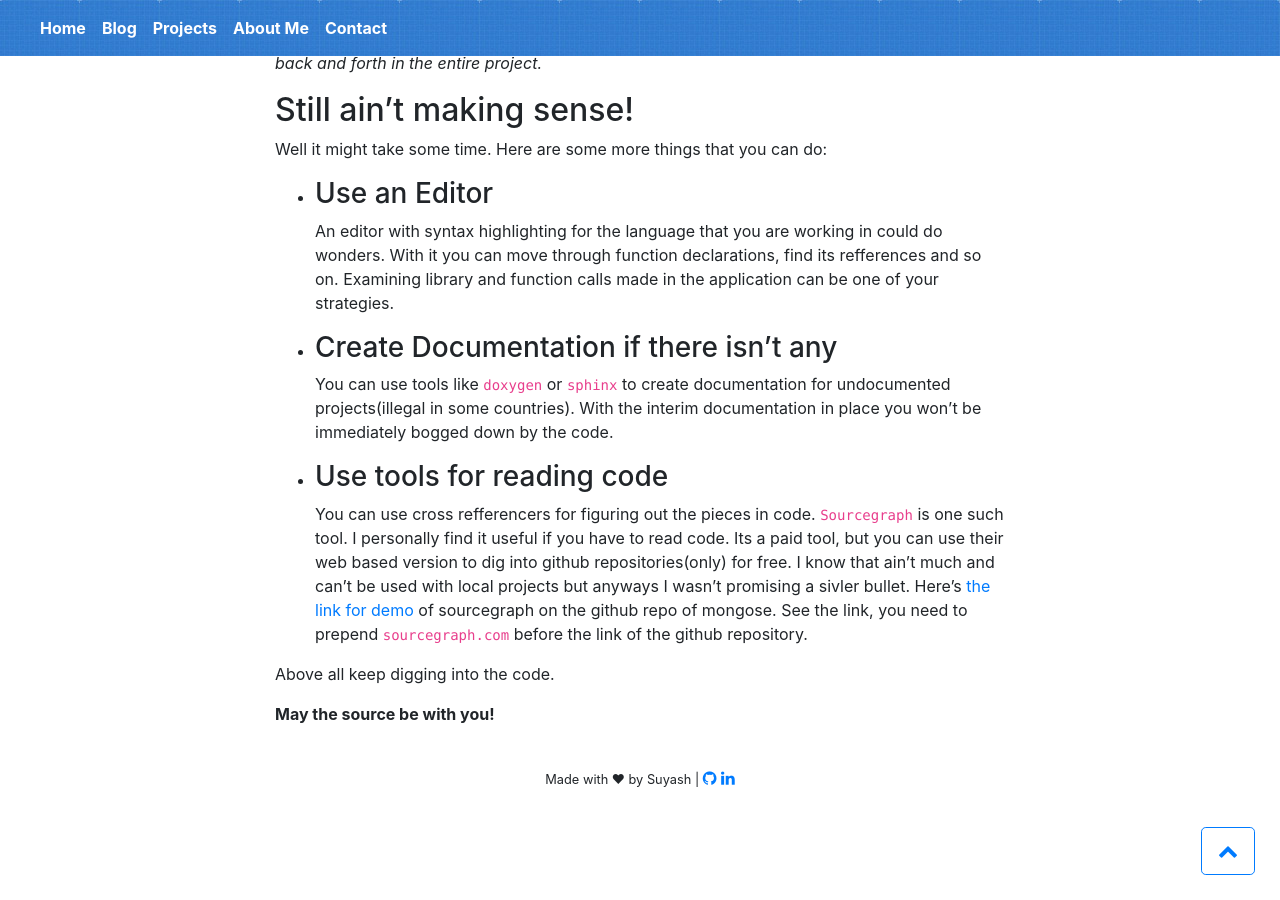
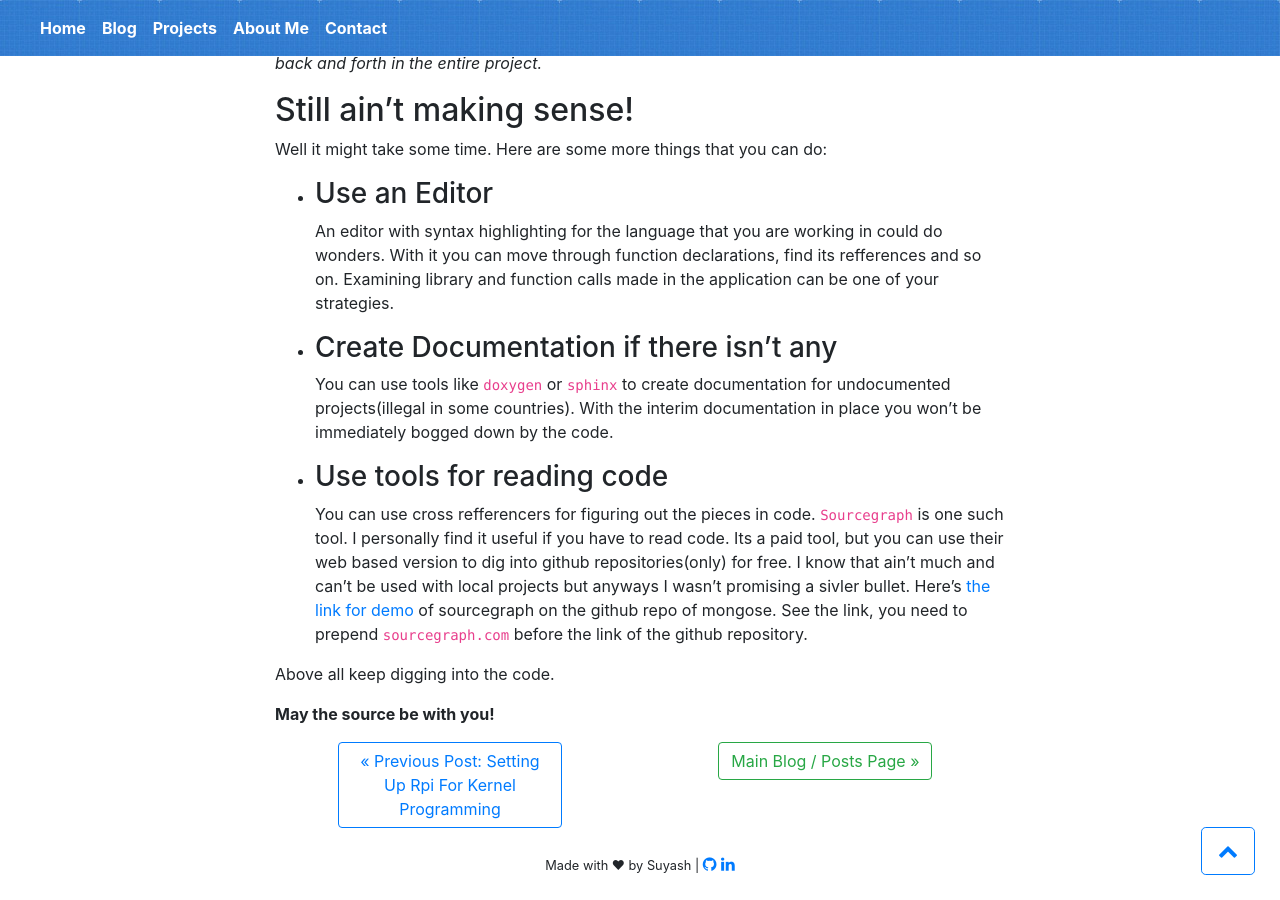
Before and after one commit to suyashsingh/suyashsingh.github.io, a Jekyll site: the page built from _posts/2020-5-26-reading-code.md, in a window 1280 px wide and 900 px high, scrolled down 1236 px. Built offline with Jekyll 4.4.1, drawn with Linux system fonts in a browser that asks for light colours.

Commit message:
feature: added links for next and previous post in blog post template

```diff
--- /dev/null
+++ b/_includes/next-previous-post.html
@@ -0,0 +1,21 @@
+<!-- Previous / Next Posts -->
+<div class="row">
+    <div class="col-md-8 offset-md-2">
+        <div class="row justify-content-around">
+            <div class="col-4">
+                {% if page.previous.url %}
+                    <a class="btn btn-outline-primary" href="{{page.previous.url}}">&laquo; Previous Post: {{page.previous.title}}</a>
+                {% else %}
+                    <a class="btn btn-outline-success" href="{{page.next.url}}">&laquo; Main Blog / Posts Page</a>
+                {% endif %}
+            </div>
+            <div class="col-4">
+                {% if page.next.url %}
+                    <a class="btn btn-outline-primary" href="{{page.next.url}}">Next Post: {{page.next.title}} &raquo;</a>
+                {% else %}
+                    <a class="btn btn-outline-success" href="{{page.next.url}}"> Main Blog / Posts Page &raquo;</a>
+                {% endif %}
+            </div>
+        </div>
+    </div>
+</div>
--- a/_layouts/blog_post.html
+++ b/_layouts/blog_post.html
@@ -121,7 +121,7 @@
         </p>
       </div>
     </div>
-
+    {% include next-previous-post.html %}
   </div>
   <!-- ./Page Container -->
 
```
